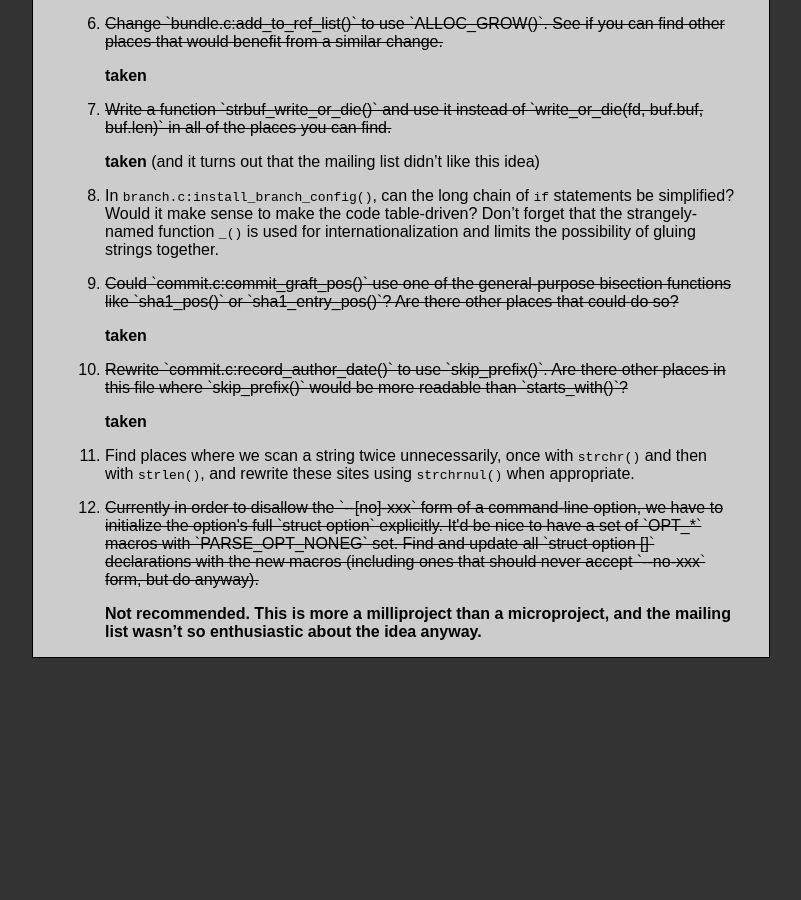
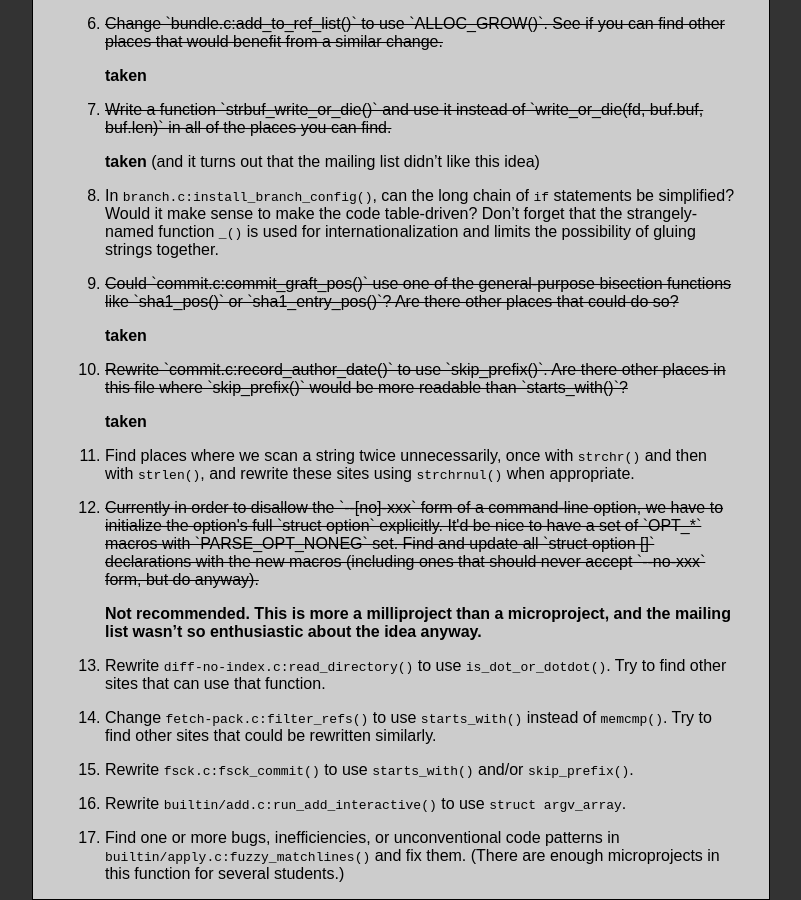
Before and after one commit to git/git.github.io, a Jekyll site: the page built from SoC-2014-Microprojects.md, in a window 1280 px wide and 900 px high, scrolled down 1948 px. Shown: the whole window, without its empty margins (308-1109 px from the left). Built offline with Jekyll 4.4.1, drawn with Linux system fonts in a browser that asks for light colours; Markdown is read by kramdown in place of the engine named in the settings; before the commit the page ends 2606 px from its top, so only the background shows below that.

Commit message:
Add some more microproject ideas.

```diff
--- a/SoC-2014-Microprojects.md
+++ b/SoC-2014-Microprojects.md
@@ -165,3 +165,22 @@ too ambitious and not get it done.
     should never accept `--no-xxx` form, but do anyway).</s> **Not
     recommended.  This is more a milliproject than a microproject, and
     the mailing list wasn't so enthusiastic about the idea anyway.**
+
+13. Rewrite `diff-no-index.c:read_directory()` to use
+    `is_dot_or_dotdot()`.  Try to find other sites that can use that
+    function.
+
+14. Change `fetch-pack.c:filter_refs()` to use `starts_with()` instead
+    of `memcmp()`.  Try to find other sites that could be rewritten
+    similarly.
+
+15. Rewrite `fsck.c:fsck_commit()` to use `starts_with()` and/or
+    `skip_prefix()`.
+
+16. Rewrite `builtin/add.c:run_add_interactive()` to use `struct
+    argv_array`.
+
+17. Find one or more bugs, inefficiencies, or unconventional code
+    patterns in `builtin/apply.c:fuzzy_matchlines()` and fix them.
+    (There are enough microprojects in this function for several
+    students.)
```
